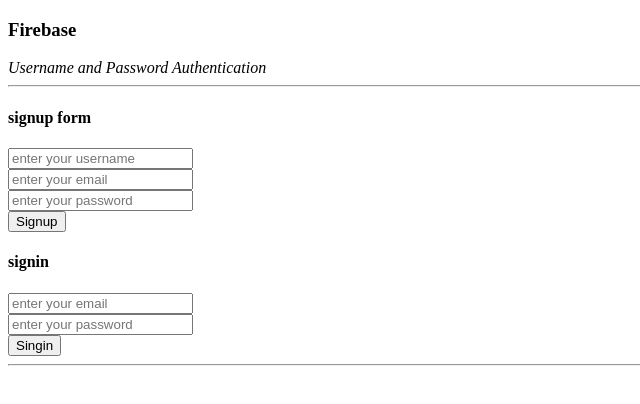
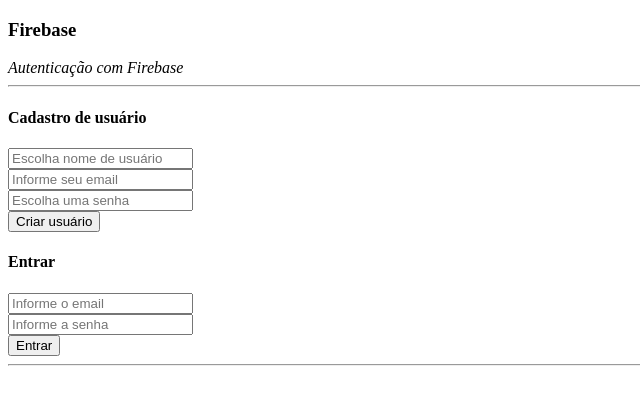
Before and after one commit to Caetanocc/AuthFirebase, a plain HTML site: page index.html in a window 1280 px wide. Shown: the whole page, without its empty margins (0-640 px from the left). Drawn offline with Linux system fonts and the light colour scheme; no server answers.

Commit message:
traduzir front

```diff
--- a/index.html
+++ b/index.html
@@ -2,38 +2,38 @@
 <html>
   <head>
     <meta charset="utf-8">
-    <title>Firebase User Authentication</title>
+    <title>Autenticação com Firebase</title>
 
   </head>
   <body>
     <h3>Firebase</h3>
-    <em>Username and Password Authentication</em>
+    <em>Autenticação com Firebase</em>
       <hr>
 
     <p>
       <p id="current-email" style="display:none"></p>
-      <button type="button" id="signout" style="display:none">Signout</button>
+      <button type="button" id="signout" style="display:none">Sair</button>
     </p>
 
     <div id="signup-form">
-      <h4>signup form</h4>
-      <input type="text" id="username" placeholder="enter your username"/><br/>
-      <input type="email" id="email" placeholder="enter your email"><br/>
-      <input type="password" id="password" placeholder="enter your password"/><br/>
-      <button type="button" name="button" id="signup">Signup</button>
+      <h4>Cadastro de usuário</h4>
+      <input type="text" id="username" placeholder="Escolha nome de usuário"/><br/>
+      <input type="email" id="email" placeholder="Informe seu email"><br/>
+      <input type="password" id="password" placeholder="Escolha uma senha"/><br/>
+      <button type="button" name="button" id="signup">Criar usuário</button>
     </div>
 
 
     <div id="signin">
-    <h4>signin</h4>
-      <input type="email" id="signinEmail" placeholder="enter your email"><br/>
-      <input type="password" id="signinPassword" placeholder="enter your password"/><br/>
-      <button type="button" name="button" id="signin">Singin</button>
+    <h4>Entrar</h4>
+      <input type="email" id="signinEmail" placeholder="Informe o email"><br/>
+      <input type="password" id="signinPassword" placeholder="Informe a senha"/><br/>
+      <button type="button" name="button" id="signin">Entrar</button>
     </div>
     <hr/>
 
 
   </body>
-  <script src="https://www.gstatic.com/firebasejs/3.6.5/firebase.js"></script>
+  <script src="https://www.gstatic.com/firebasejs/8.10.0/firebase.js"></script>
   <script src="app.js"></script>
 </html>
```
